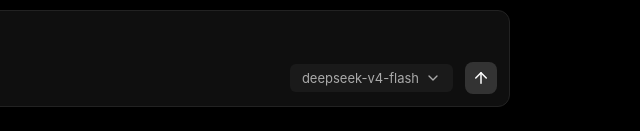
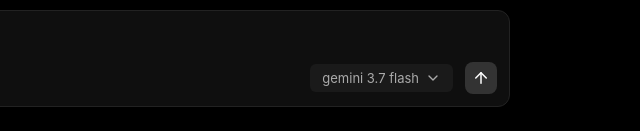
Before and after one commit to Celsius001/celsius, a plain HTML site: page clanker/index.html in a window 1280 px wide. Shown: the part 669-800 px from the top of the page, 640-1280 px from the left. Drawn offline with Linux system fonts and the light colour scheme; no server answers.

Commit message:
Update index.html

```diff
--- a/clanker/index.html
+++ b/clanker/index.html
@@ -63,7 +63,7 @@
                         </div>
                         <div class="input-actions-right">
                             <div class="model-selector">
-                                <span>deepseek-v4-flash</span>
+                                <span>gemini 3.7 flash </span>
                                 <svg width="16" height="16" viewBox="0 0 24 24" fill="none" stroke="currentColor" stroke-width="2" stroke-linecap="round" stroke-linejoin="round"><polyline points="6 9 12 15 18 9"></polyline></svg>
                             </div>
                             <button id="sendBtn" class="send-btn">
```
